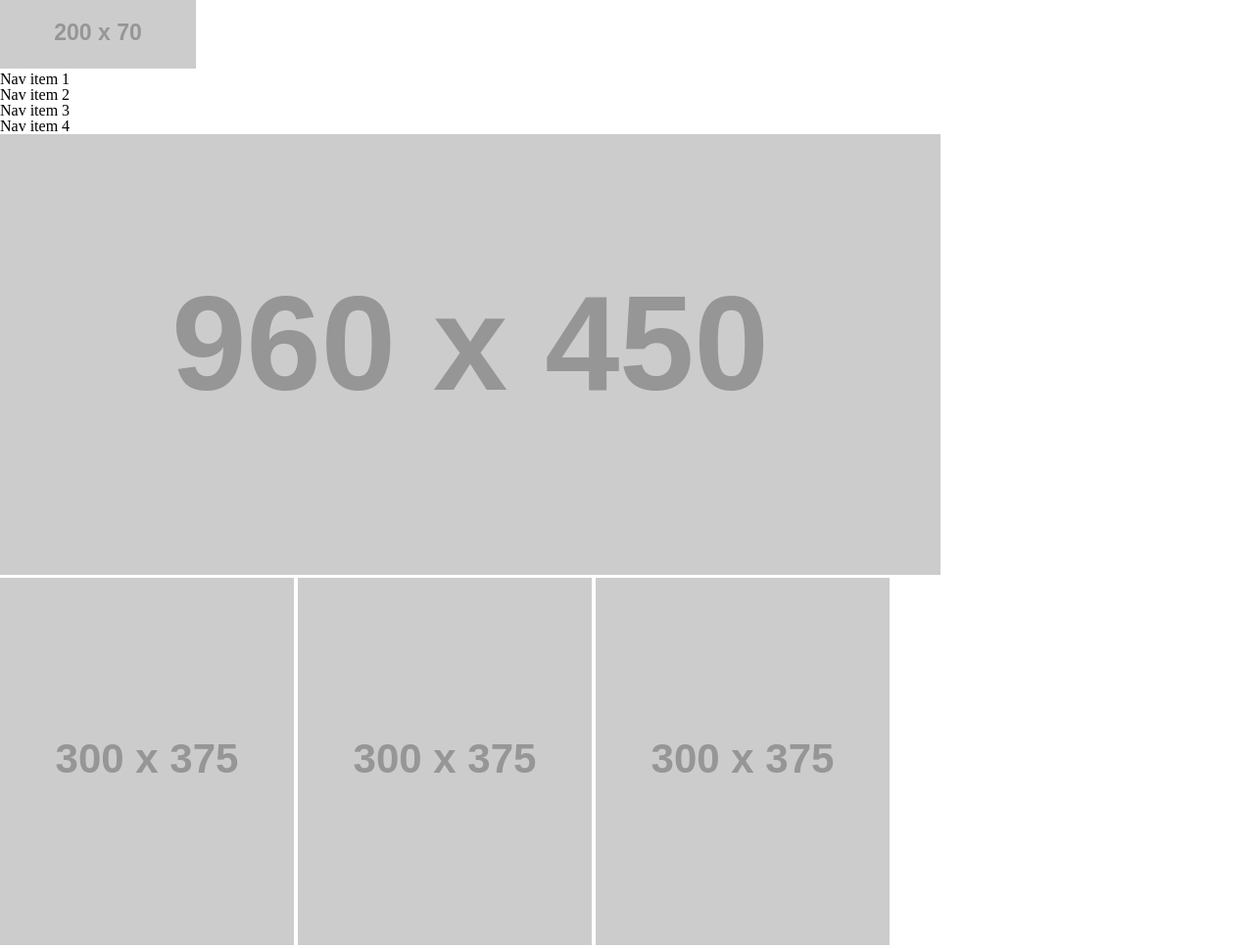
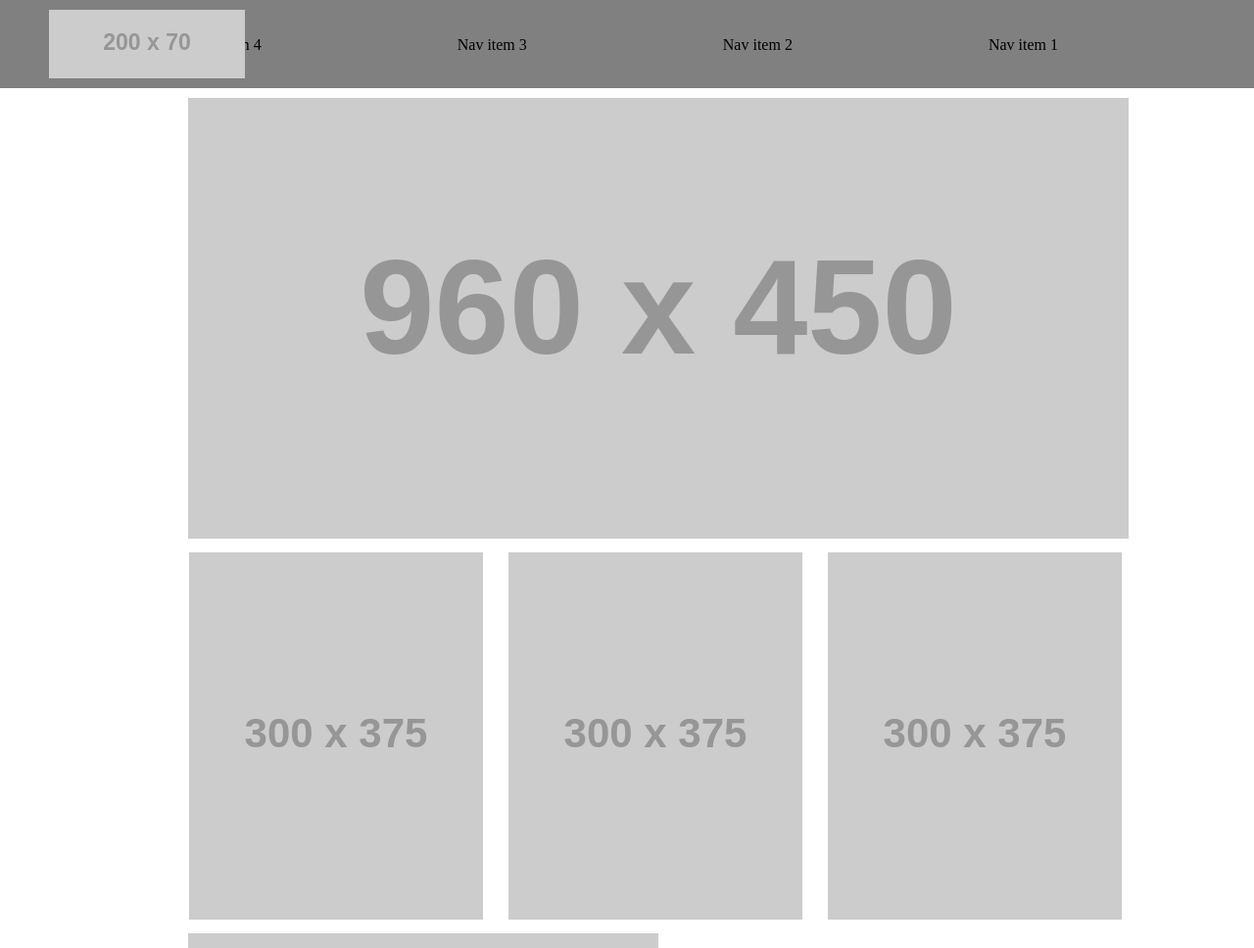
Before and after one commit to Izzeldeen01/wirefame-exercise, a plain HTML site: page index.html in a window 1280 px wide. Shown: the top 968 px of the page at 98% size. Drawn offline with Linux system fonts and the light colour scheme; placeholder pictures from the web are drawn by us.

Commit message:
adding css style

```diff
--- a/index.html
+++ b/index.html
@@ -6,28 +6,28 @@
     <title>Document</title>
 </head>
 <body>
-    <header>
-      <img src="https://placehold.it/200x70/ddd" alt="">
-      <nav>
+    <header >
+      <img id="logo" src="https://placehold.it/200x70/000" alt="">
+      <nav  class="headernav">
           <ul>
-              <li>Nav item 1</li>
-              <li>Nav item 2</li>
-              <li>Nav item 3</li>
-              <li>Nav item 4</li>
+              <li class="navlist">Nav item 1</li>
+              <li class="navlist" >Nav item 2</li>
+              <li class="navlist">Nav item 3</li>
+              <li class="navlist">Nav item 4</li>
           </ul>
       </nav>
     </header>
     <main>
-<img src="https://placehold.it/960x450/ddd" alt="">
-<div>
-    <img src="https://placehold.it/300x375/ddd" alt="">
-    <img src="https://placehold.it/300x375/ddd" alt="">
-    <img src="https://placehold.it/300x375/ddd" alt="">
+<img  id="centeredimg" src="https://placehold.it/960x450/000" alt="">
+<div id="imgdiv">
+    <img class="imglist" src="https://placehold.it/300x375/000" alt="">
+    <img class="imglist" src="https://placehold.it/300x375/000" alt="">
+    <img class="imglist" src="https://placehold.it/300x375/000" alt="">
 </div>
 
-<div>
-    <img src="https://placehold.it/480x400/ddd" alt="">
-    <p>Lorem ipsum dolor sit amet consectetur adipisicing elit. Maxime aspernatur voluptatibus esse impedit deleniti, sint itaque eveniet vel non cum laborum suscipit blanditiis ut quo dolore debitis molestias similique expedita.</p>
+<div id="lastdiv">
+    <img src="https://placehold.it/480x400/000" alt="">
+    <p id="text">Featured section heading <br>Lorem ipsum dolor sit amet consectetur adipisicing elit.<br> Maxime aspernatur voluptatibus esse impedit deleniti,<br> sint itaque eveniet vel non cum laborum suscipit blanditiis ut quo <br> dolore debitis molestias similique expedita.</p>
 
 </div>
     </main>
--- a/style.css
+++ b/style.css
@@ -0,0 +1,53 @@
+header{
+    position: relative;
+    height: 90px;
+    background-color: gray;
+    margin-bottom: 10px;
+
+
+}
+.headernav{
+    margin-top: -45px;
+}
+.navlist {
+
+    display: inline;
+    float: right ;
+    padding-right : 200px  ;
+
+
+}
+#logo {
+
+padding-top: 10px;
+padding-left: 50px;
+
+}
+#centeredimg {
+padding-left: 15%;
+}
+#imgdiv {
+    padding-left: 14.2%;
+}
+.imglist {
+    padding:1%;
+
+}
+#lastdiv {
+    padding-left : 15%;
+
+}
+#text {
+    float:right;
+font-size: 20px;
+    text-align:center;
+    padding-right: 12%;
+    text-align: left;
+}
+footer {
+
+    height: 90px;
+    background-color: gray;
+
+
+}
```
